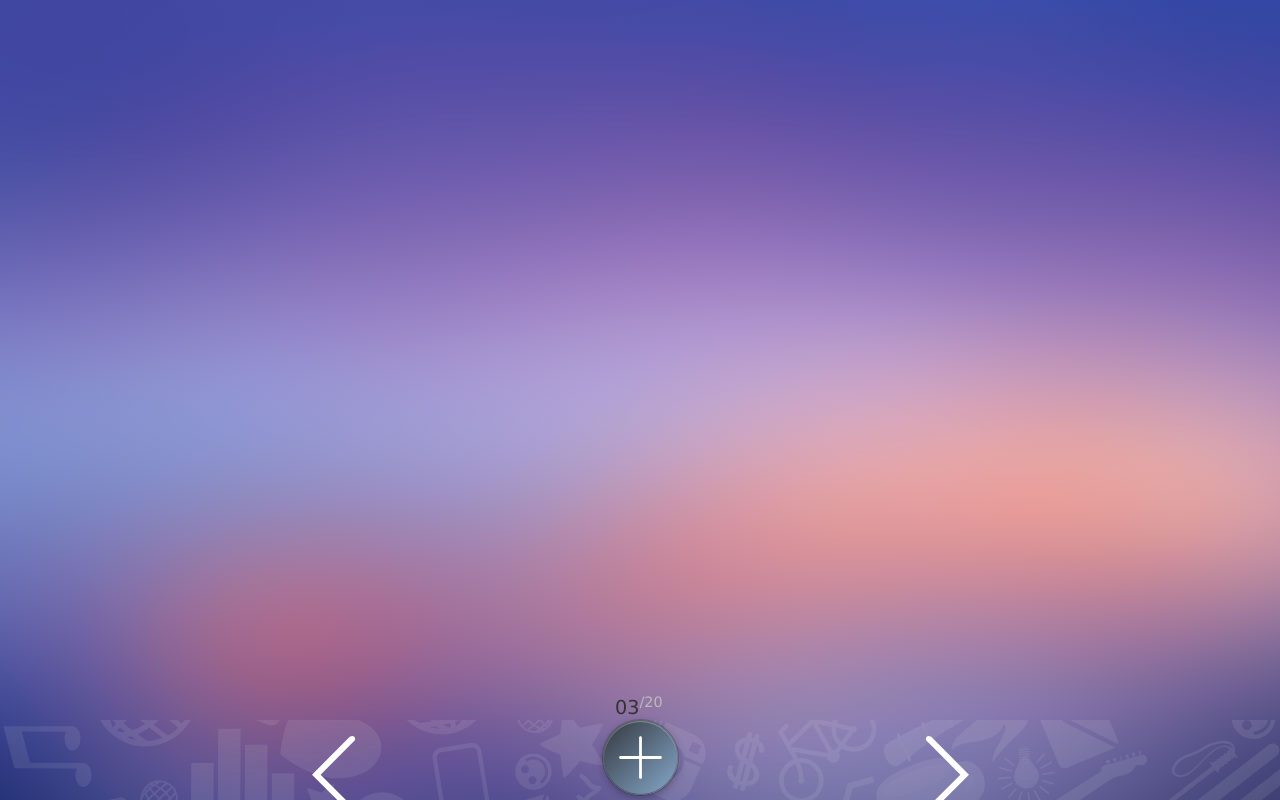
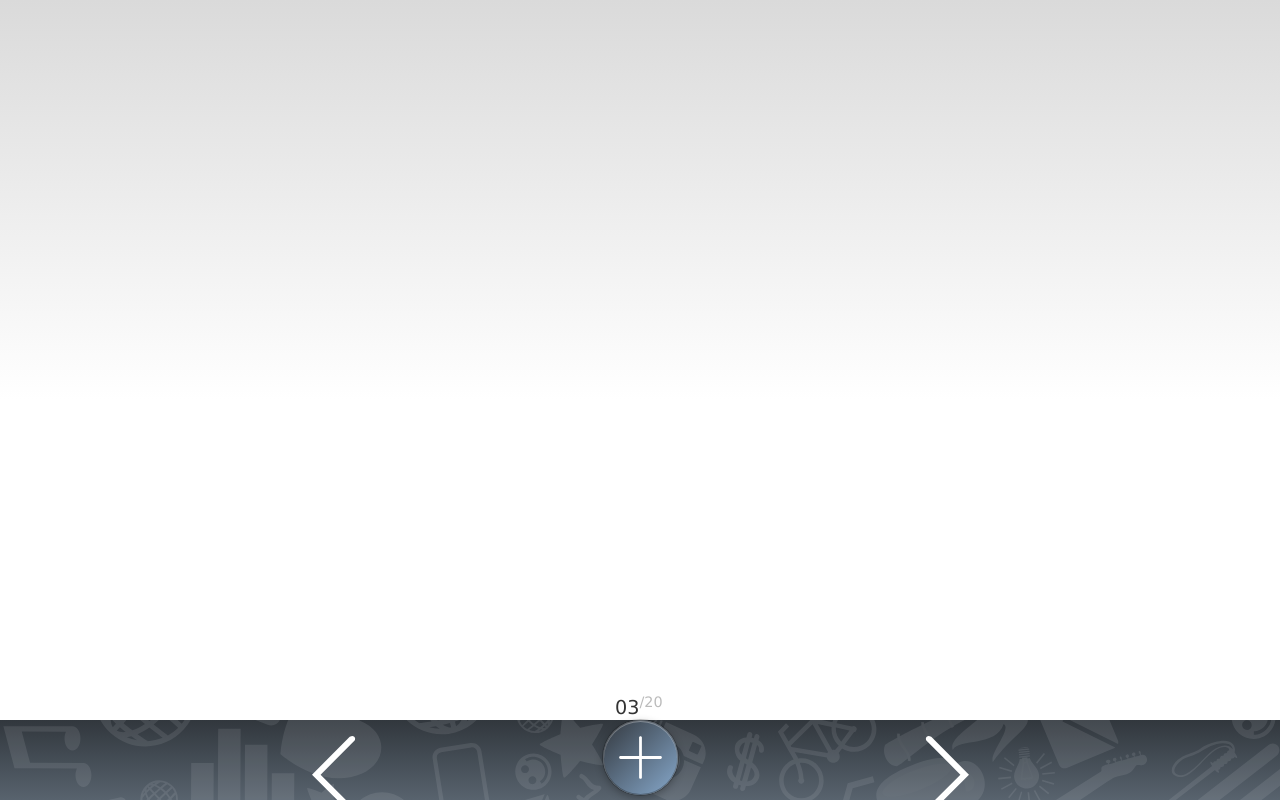
Before and after one commit to chrisyoong1self/1Self-New-Design, a website: page index.html in a window 1280 px wide. Drawn offline with nearby package versions, Linux system fonts and the light colour scheme; no server answers.

Commit message:
Revert 1c0dae5..ef5c032
This rolls back to commit 1c0dae58c2a51ddd6f5184d8767afbc3f60ebc29.

```diff
--- a/css/scss/pages/_footer.scss
+++ b/css/scss/pages/_footer.scss
@@ -1,9 +1,9 @@
 footer {
     position: relative;
     height: 10%;
-    // background: #fff;
-        /* Old browsers */
-    // background: linear-gradient(to bottom, #31373d 0%, #58636e 100%);
+    background: #31373d;
+    /* Old browsers */
+    background: linear-gradient(to bottom, #31373d 0%, #58636e 100%);
     /* W3C */
     // filter: progid:DXImageTransform.Microsoft.gradient( startColorstr='#31373d', endColorstr='#58636e', GradientType=0);
     /* IE6-9 */
--- a/css/scss/pages/_layout.scss
+++ b/css/scss/pages/_layout.scss
@@ -15,7 +15,8 @@ body {
 }
 
 body {
-    background:url(../img/background-test.jpg);
+    background: #dcdddc;
+    background: linear-gradient(to bottom, #dadada 0%, #ffffff 50%);
     /* W3C */
     // filter: progid:DXImageTransform.Microsoft.gradient( startColorstr='#dadada', endColorstr='#ffffff',GradientType=0 ); /* IE6-9 */
 }
```
Also changed, not shown: css/main.css, img/background-test.jpg (deleted), 2 other files.
